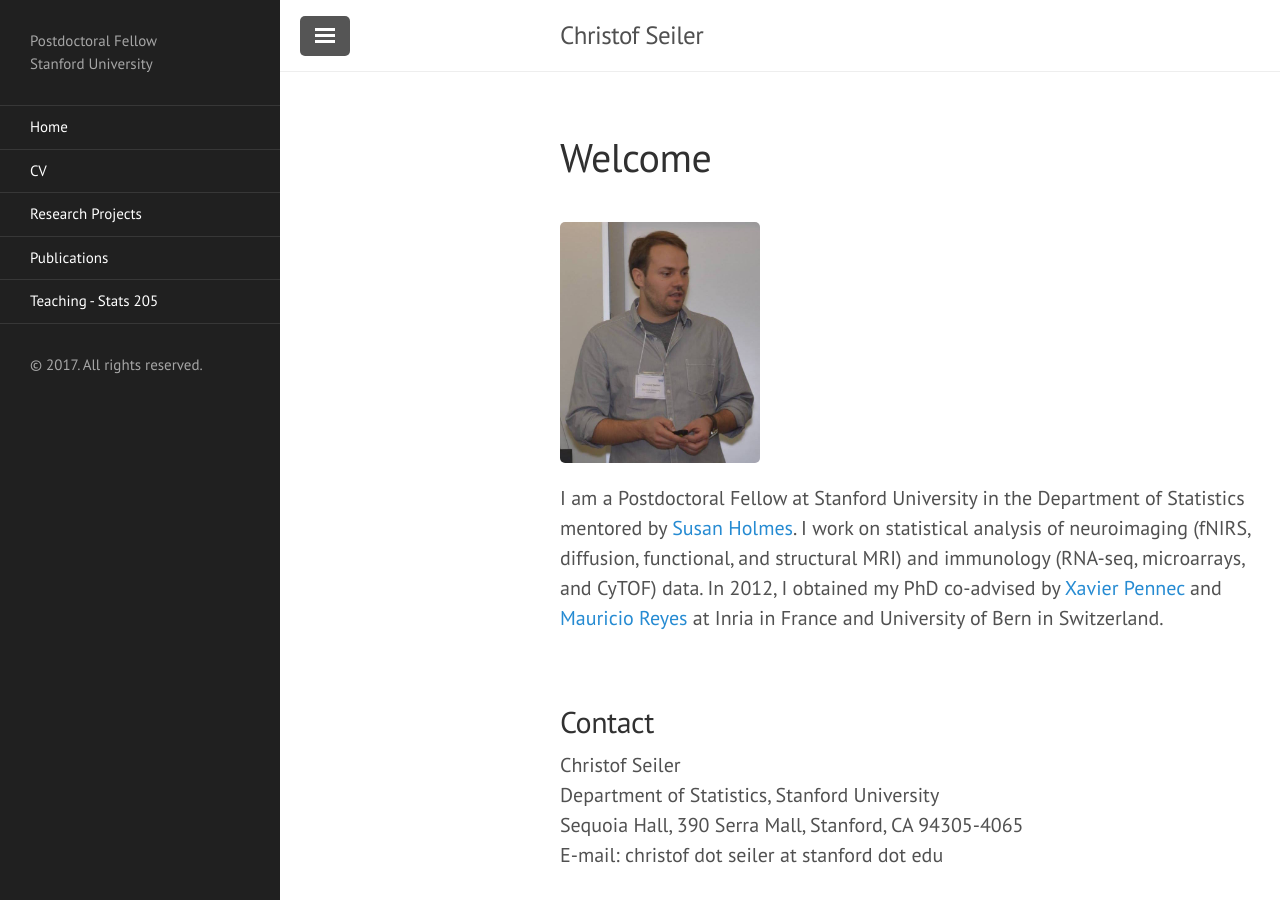
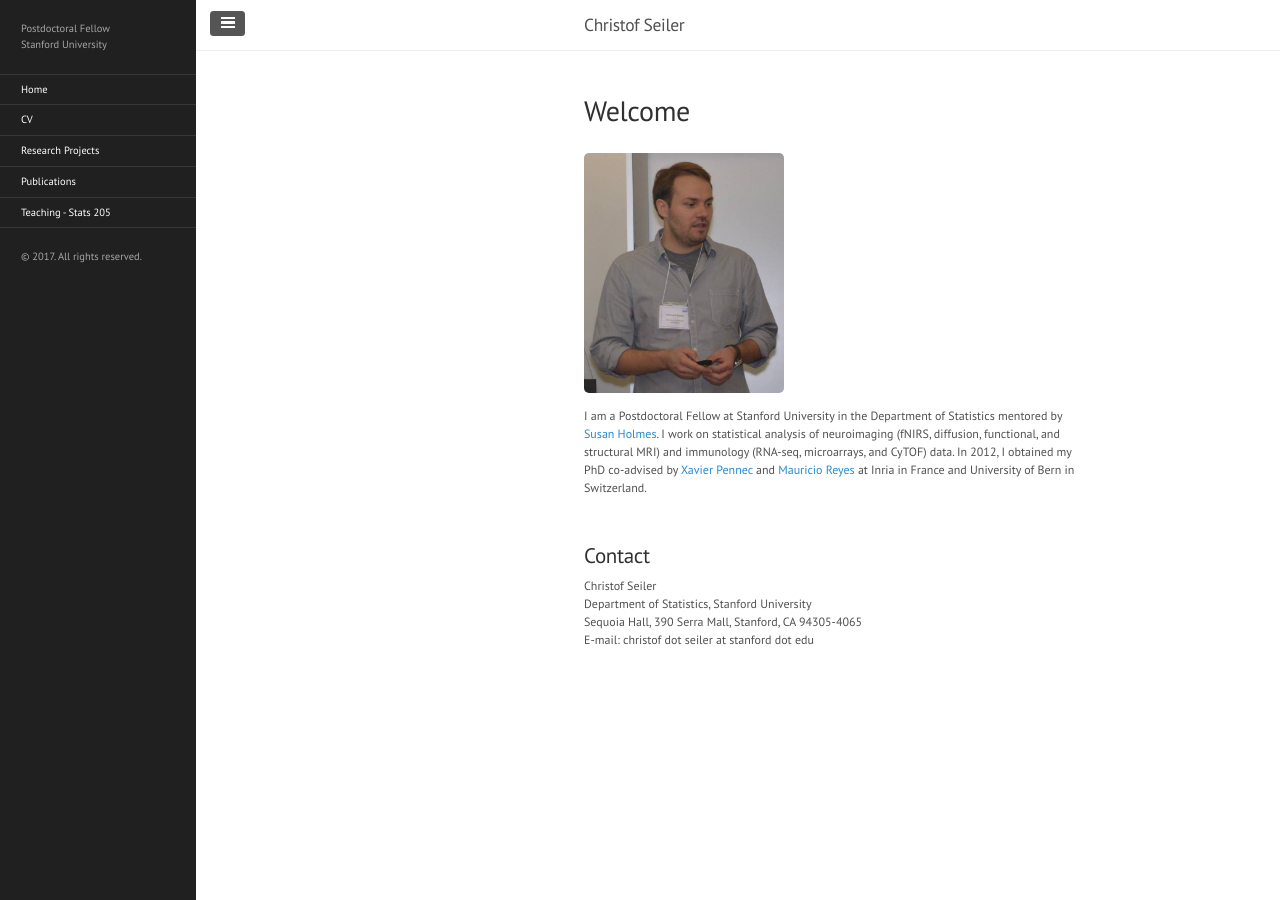
Before and after one commit to ChristofSeiler/ChristofSeiler.github.io, a Jekyll site: the page built from index.html, in a window 1280 px wide. Built offline with Jekyll 4.4.1, drawn with Linux system fonts in a browser that asks for light colours; the list of posts is cut into pages by our own code.

Commit message:
change font-size

```diff
--- a/public/css/lanyon.css
+++ b/public/css/lanyon.css
@@ -38,6 +38,13 @@
 html,
 body {
   overflow-x: hidden;
+  font-size: 12px;
+  line-height: 1.5;
+}
+@media (min-width: 38em) {
+  html {
+    font-size: 14px;
+  }
 }
 
 html {
```
